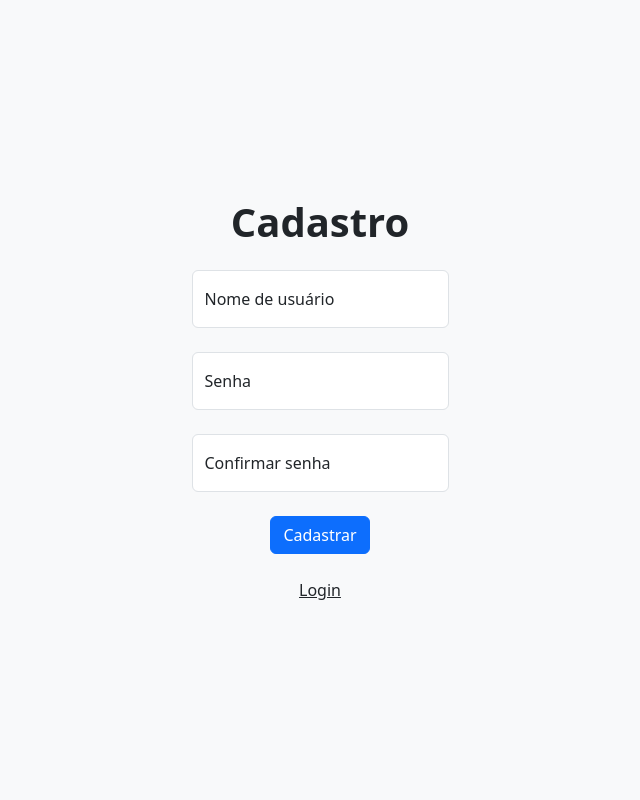
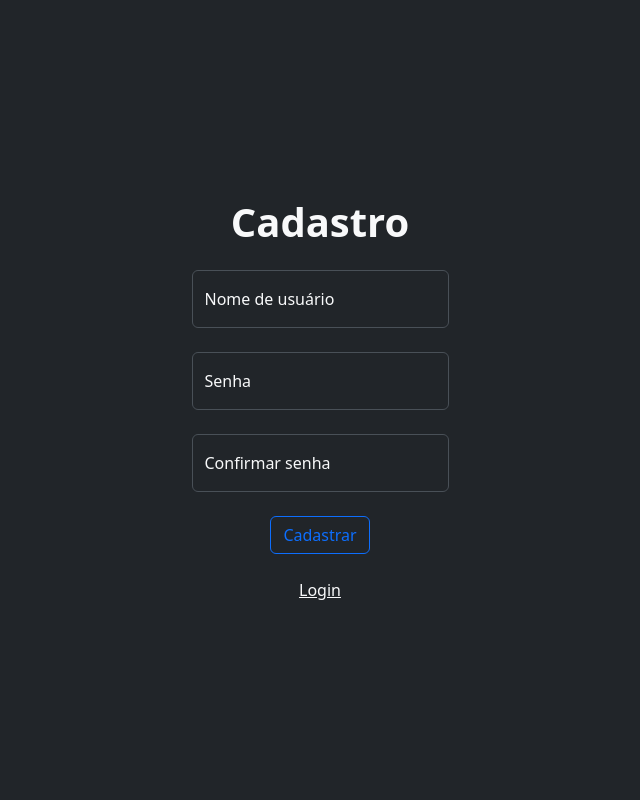
Before and after one commit to yumiowari/tracker-ui, a Flask app: page /register in a window 1280 px wide. Shown: the whole page, without its empty margins (320-960 px from the left). Run offline with Flask 3, Linux system fonts and the light colour scheme.

Commit message:
Tema escuro

```diff
--- a/templates/index.html
+++ b/templates/index.html
@@ -8,7 +8,7 @@
         <link href="https://cdn.jsdelivr.net/npm/bootstrap@5.3.8/dist/css/bootstrap.min.css" rel="stylesheet" integrity="sha384-sRIl4kxILFvY47J16cr9ZwB07vP4J8+LH7qKQnuqkuIAvNWLzeN8tE5YBujZqJLB" crossorigin="anonymous">
     </head>
 
-    <body class="d-flex flex-column justify-content-center align-items-center bg-light text-dark vh-100 m-0">
+    <body data-bs-theme="dark" class="d-flex flex-column justify-content-center align-items-center bg-dark text-light vh-100 m-0">
         <main class="container d-flex flex-column justify-content-center align-items-center h-100">
             <h1 class="fw-bold mb-2">{{ title }}</h1>
             <h2 class="mb-4">Seja bem-vindo!</h2>
@@ -16,7 +16,7 @@
             <p>{{ version }}</p>
 
             <form action="/logout" method="POST">
-                <button class="btn btn-danger mt-4" action="submit">Sair</button>
+                <button class="btn btn-outline-danger mt-4" action="submit">Sair</button>
             </form>
         </main>
 
--- a/templates/login.html
+++ b/templates/login.html
@@ -8,7 +8,7 @@
         <link href="https://cdn.jsdelivr.net/npm/bootstrap@5.3.8/dist/css/bootstrap.min.css" rel="stylesheet" integrity="sha384-sRIl4kxILFvY47J16cr9ZwB07vP4J8+LH7qKQnuqkuIAvNWLzeN8tE5YBujZqJLB" crossorigin="anonymous">
     </head>
 
-    <body class="d-flex flex-column justify-content-center align-items-center bg-light text-dark vh-100 m-0">
+    <body data-bs-theme="dark" class="d-flex flex-column justify-content-center align-items-center bg-dark text-light vh-100 m-0">
         <main class="container d-flex flex-column justify-content-center align-items-center h-100">
             <h1 class="fw-bold mb-4">Login</h1>
 
@@ -28,11 +28,11 @@
                         <label class="form-label" for="password-input">Senha</label>
                     </div>
 
-                    <button class="btn btn-primary" type="submit">Entrar</button>
+                    <button class="btn btn-outline-primary" type="submit">Entrar</button>
                 </div>
             </form>
 
-            <a class="link-dark mt-4" href="/register">Cadastro</a>
+            <a class="link-light mt-4" href="/register">Cadastro</a>
         </main>
 
         <script src="https://cdn.jsdelivr.net/npm/bootstrap@5.3.8/dist/js/bootstrap.bundle.min.js" integrity="sha384-FKyoEForCGlyvwx9Hj09JcYn3nv7wiPVlz7YYwJrWVcXK/BmnVDxM+D2scQbITxI" crossorigin="anonymous"></script>
--- a/templates/register.html
+++ b/templates/register.html
@@ -8,7 +8,7 @@
         <link href="https://cdn.jsdelivr.net/npm/bootstrap@5.3.8/dist/css/bootstrap.min.css" rel="stylesheet" integrity="sha384-sRIl4kxILFvY47J16cr9ZwB07vP4J8+LH7qKQnuqkuIAvNWLzeN8tE5YBujZqJLB" crossorigin="anonymous">
     </head>
 
-    <body class="d-flex flex-column justify-content-center align-items-center bg-light text-dark vh-100 m-0">
+    <body data-bs-theme="dark" class="d-flex flex-column justify-content-center align-items-center bg-dark text-light vh-100 m-0">
         <main class="container d-flex flex-column justify-content-center align-items-center h-100">
             <h1 class="fw-bold mb-4">Cadastro</h1>
 
@@ -33,11 +33,11 @@
                         <label class="form-label" for="confirmation-input">Confirmar senha</label>
                     </div>
 
-                    <button class="btn btn-primary" type="submit">Cadastrar</button>
+                    <button class="btn btn-outline-primary" type="submit">Cadastrar</button>
                 </div>
             </form>
 
-            <a class="link-dark mt-4" href="/login">Login</a>
+            <a class="link-light mt-4" href="/login">Login</a>
         </main>
 
         <script src="https://cdn.jsdelivr.net/npm/bootstrap@5.3.8/dist/js/bootstrap.bundle.min.js" integrity="sha384-FKyoEForCGlyvwx9Hj09JcYn3nv7wiPVlz7YYwJrWVcXK/BmnVDxM+D2scQbITxI" crossorigin="anonymous"></script>
```
